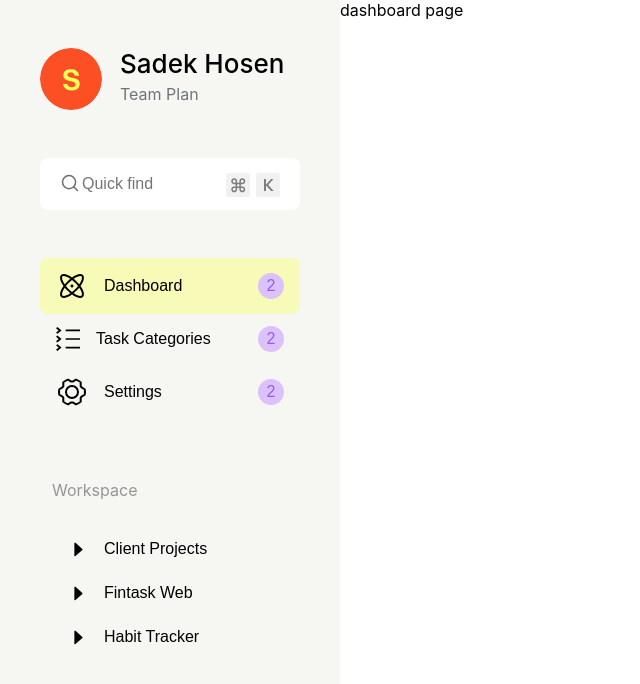
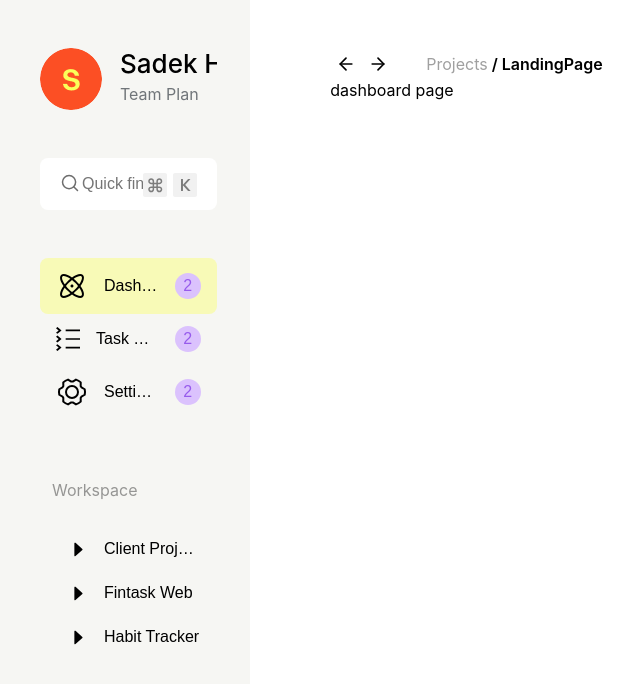
Before and after one commit to kiabetsu/daily-mapping, a React (Create React App) app: page /dashboard in a window 1280 px wide. Shown: the top 684 px of the page, without its empty margins (0-640 px from the left). Built offline with nearby package versions, Linux system fonts and the light colour scheme; a web font is replaced by a local one.

Commit message:
layout breadcrumd

```diff
--- a/package.json
+++ b/package.json
@@ -11,6 +11,7 @@
     "@types/node": "^16.18.126",
     "@types/react": "^19.2.2",
     "@types/react-dom": "^19.2.1",
+    "lucide-react": "^0.562.0",
     "react": "^19.2.0",
     "react-dom": "^19.2.0",
     "react-router-dom": "^7.9.4",
--- /dev/null
+++ b/src/features/header/BreadcrumbBar/BreadcrumbBar.module.scss
@@ -0,0 +1,5 @@
+.navArrow {
+  border-radius: 50%;
+  width: 32px;
+  height: 32px;
+}
--- /dev/null
+++ b/src/features/header/Header.module.scss
@@ -0,0 +1,45 @@
+.header {
+  display: flex;
+  width: 100%;
+  gap: 32px;
+
+  .navArrows {
+    display: flex;
+
+    .navArrow {
+      border-radius: 50%;
+      width: 32px;
+      height: 32px;
+    }
+  }
+}
+
+.breadcrumbs {
+  display: flex;
+  align-items: center;
+}
+
+.item {
+  display: inline-flex;
+  align-items: center;
+}
+
+.prev {
+  color: #a0a0a0; // серый, как на макете
+}
+
+.current {
+  font-weight: 600; // жирный
+  color: #000;
+}
+
+.separator {
+  margin: 0 4px;
+  color: #a0a0a0;
+}
+
+.currentSeparator {
+  font-weight: 600; // жирный
+  color: #000;
+  margin: 0 4px;
+}
--- /dev/null
+++ b/src/features/header/Header.tsx
@@ -0,0 +1,52 @@
+import React from 'react';
+import { ArrowLeft, ArrowRight } from 'lucide-react';
+
+import styles from './Header.module.scss';
+import { Button } from '../../components/Button/Button';
+
+export const Header = () => {
+  const items = [{ label: 'Projects' }, { label: 'LandingPage' }];
+  const lastIndex = items.length - 1;
+
+  return (
+    <div className={styles.header}>
+      <div className={styles.navArrows}>
+        <Button
+          iconButton={true}
+          startIcon={<ArrowLeft size={20} />}
+          variant="text"
+          className={`${styles.navArrow}`}
+        />
+        <Button
+          iconButton={true}
+          startIcon={<ArrowRight size={20} />}
+          variant="text"
+          className={`${styles.navArrow}`}
+        />
+      </div>
+
+      <nav className={styles.breadcrumbs}>
+        {items.map((item, index) => {
+          const isLast = index === lastIndex;
+          const isFirst = index === 0;
+
+          return (
+            <span key={item.label} className={styles.item}>
+              {!isLast ? (
+                <>
+                  {!isFirst && <span className={styles.separator}> / </span>}
+                  <span className={styles.prev}>{item.label}</span>
+                </>
+              ) : (
+                <>
+                  <span className={styles.currentSeparator}> / </span>
+                  <span className={styles.current}>{item.label}</span>
+                </>
+              )}
+            </span>
+          );
+        })}
+      </nav>
+    </div>
+  );
+};
--- a/src/layouts/Layout.module.scss
+++ b/src/layouts/Layout.module.scss
@@ -14,3 +14,8 @@
   width: 20px;
   cursor: ew-resize;
 }
+
+.content {
+  width: 100%;
+  margin: 48px 80px;
+}
--- a/src/layouts/Layout.tsx
+++ b/src/layouts/Layout.tsx
@@ -4,6 +4,7 @@
 import styles from './Layout.module.scss';
 import { Sidebar } from '../features/sidebar/components/Sidebar';
 import { useLayoutEffect } from '../hooks/sidebar/useSidebar';
+import { Header } from '../features/header/Header';
 
 type layoutProps = {
   children: ReactNode;
@@ -16,7 +17,10 @@
     <div className={styles.layout}>
       <Sidebar width={sidebarWidth} />
       <div className={styles.separator} onMouseDown={startDrag} />
-      <Outlet />
+      <div className={styles.content}>
+        <Header />
+        <Outlet />
+      </div>
     </div>
   );
 };
```
Also changed, not shown: src/features/header/BreadcrumbBar/BreadcrumbBar.tsx (added, +26 -0 lines), 1 other file (tests, documents, lock files or other folders).
